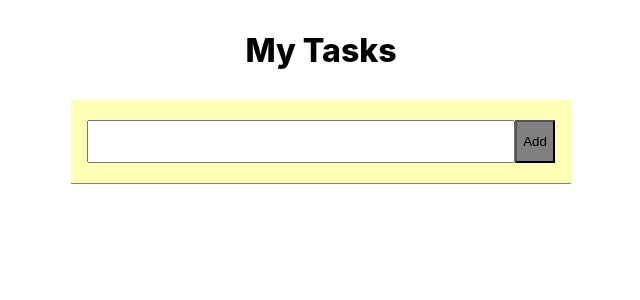
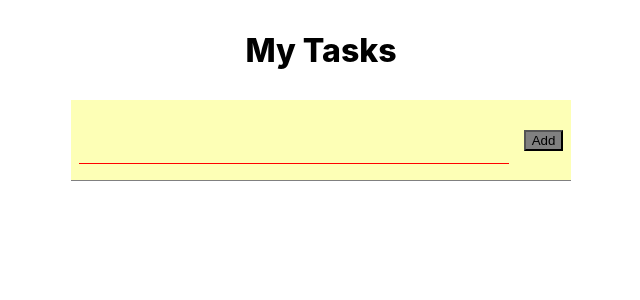
Before and after one commit to joshuacrass/task-app, a React (Create React App) app: page / in a window 1280 px wide. Shown: the top 300 px of the page, without its empty margins (319-959 px from the left). Built offline with nearby package versions, Linux system fonts and the light colour scheme.

Commit message:
Styled input field

```diff
--- a/src/components/Input.jsx
+++ b/src/components/Input.jsx
@@ -1,20 +1,34 @@
 import { forwardRef } from "react";
 import styled from "styled-components";
 
-const StyledInput = styled.input`
+const StyledInput = styled.div`
+  border-bottom: 1px solid red;
+
+  &:focus-within {
+    border-bottom: 2px solid red;
+  }
+
+  input {
     font-size: 2rem;
+    background-color: inherit;
+    border: 0;
+    padding: 5px;
+    outline: none;
+  }
 `;
 
 const Input = forwardRef((props, ref) => {
   const { type, value, change } = props;
 
   return (
-    <StyledInput
+    <StyledInput>
+      <input
         ref={ref}
         type={type}
         value={value}
         onChange={(e) => change(e.target.value)}
       />
+    </StyledInput>
   );
 });
 
--- a/src/components/TaskForm.jsx
+++ b/src/components/TaskForm.jsx
@@ -7,8 +7,9 @@ import { TasksDispatchContext } from "../context/taskContext";
 import styled from "styled-components";
 const StyledTaskForm = styled.div`
   display: flex;
-  justify-content: center;
-  padding: 20px;
+  justify-content: space-around;
+  align-items: center;
+  height: 80px;
   border-bottom: 1px solid grey;
 `;
 
--- a/src/index.css
+++ b/src/index.css
@@ -1,7 +1,7 @@
 body {
   margin: 0;
-  font-family: -apple-system, BlinkMacSystemFont, 'Segoe UI', 'Roboto', 'Oxygen',
-    'Ubuntu', 'Cantarell', 'Fira Sans', 'Droid Sans', 'Helvetica Neue',
+  font-family: -apple-system, BlinkMacSystemFont, "Segoe UI", "Roboto", "Oxygen",
+    "Ubuntu", "Cantarell", "Fira Sans", "Droid Sans", "Helvetica Neue",
     sans-serif;
   -webkit-font-smoothing: antialiased;
   -moz-osx-font-smoothing: grayscale;
```
Lines whose indentation alone changed are shown as unchanged.
